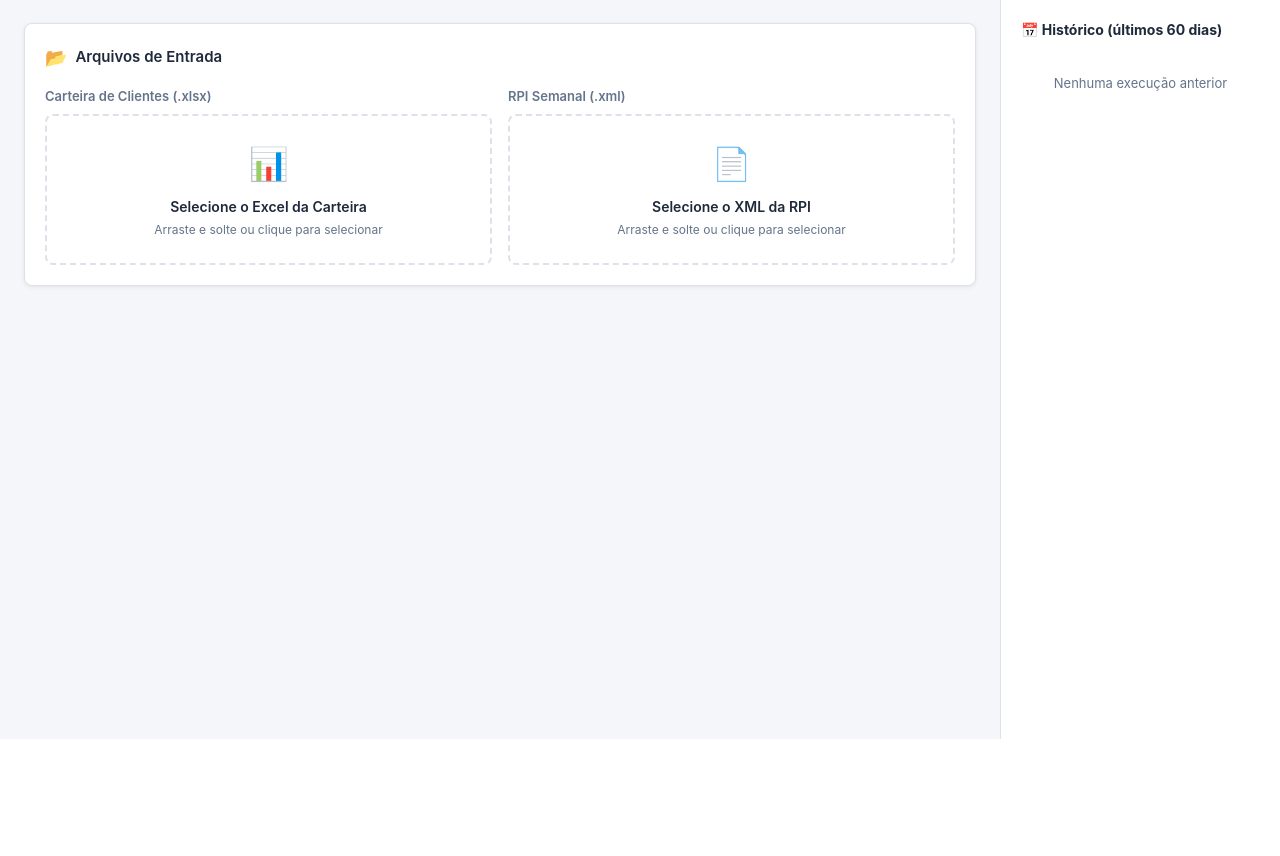
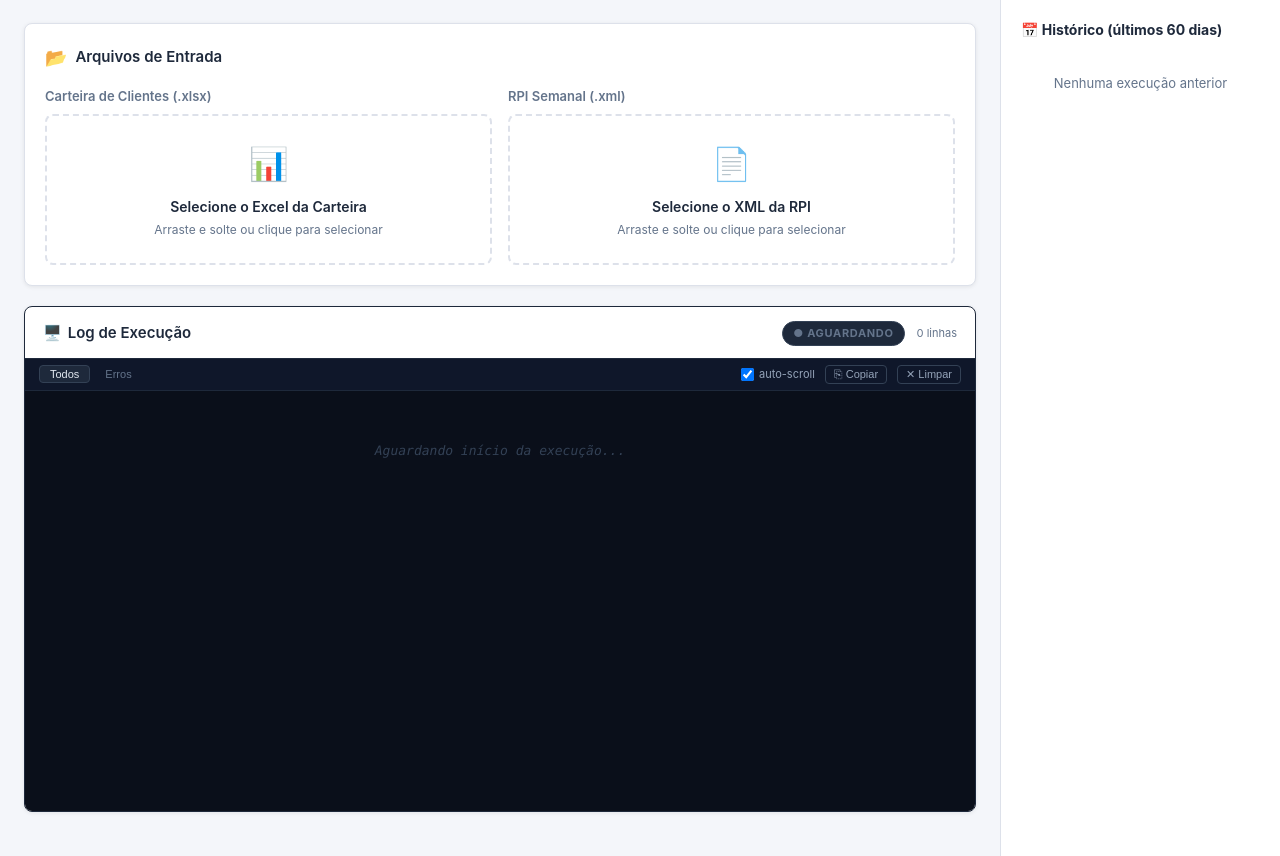
Before and after one commit to JoaoMTiossi/ColidencIA, a FastAPI app: page / in a window 1280 px wide. Shown: the part 84-940 px from the top of the page. Before the commit the page ends 823 px from the top, so only its background shows below. Run offline with FastAPI, Linux system fonts and the light colour scheme; data that the repository does not hold is empty.

Commit message:
Tela de logs dedicada na página de processamento
O log anterior ficava escondido dentro do card de progresso (display:none
até a execução iniciar), tornando-o invisível e difícil de encontrar.

Mudanças:
- HTML: extrai o log para card próprio (#area-log) sempre visível,
  independente do estado de execução. Adiciona toolbar completa com:
  filtro por nível (Todos / Erros), auto-scroll toggle, botão copiar,
  botão limpar. Status badge animado no header.

- CSS: reescreve estilos do log como .log-card dedicado com:
  - header com título + badge de status + contador de linhas
  - toolbar com filtros e ações
  - corpo terminal de 420px (vs 260px anterior)
  - fundo #0a0f1a mais escuro para melhor contraste
  - suporte a classe .log-warn (amarelo) além de error/success
  - badge animado (pulseBadge) durante execução
  - botão clear com hover vermelho

- JS: setLogStatus('idle'|'running'|'done'|'error') atualiza badge;
  _updateLineCount() mantém contador; _applyLogFilter() filtra visualmente
  as entradas sem recarregar; resetLogPanel() agora também zera counter e
  badge. Status badge updated em executar(), conclusão e erro.

https://claude.ai/code/session_01AyehTtBhb8Zi9WsDfcjn2k

```diff
--- a/app/static/app.js
+++ b/app/static/app.js
@@ -237,8 +237,8 @@ async function executar() {
     const data = await resp.json();
     state.execucaoId = data.execucao_id;
 
-    state.logsCount = 0;
     resetLogPanel();
+    setLogStatus('running');
     show($('area-progresso'));
     hide($('area-resultados'));
     iniciarTimer();
@@ -270,10 +270,12 @@ async function verificarStatus() {
     if (data.status === 'concluido') {
       clearInterval(state.pollInterval);
       clearInterval(state.timerInterval);
+      setLogStatus('done');
       await carregarResultados();
     } else if (data.status === 'erro') {
       clearInterval(state.pollInterval);
       clearInterval(state.timerInterval);
+      setLogStatus('error');
       toast(`Erro no pipeline: ${data.erro_msg || 'desconhecido'}`, 'error', 8000);
       $('btn-executar').disabled = false;
       $('btn-executar').textContent = '▶ Executar Análise';
@@ -296,12 +298,35 @@ function atualizarProgresso(data) {
 }
 
 // ---------------------------------------------------------------------------
-// Log de execução
+// Log de execução — tela dedicada
 // ---------------------------------------------------------------------------
+
+let _logFilter = 'all';  // 'all' | 'error'
+
+function setLogStatus(status) {
+  // status: 'idle' | 'running' | 'done' | 'error'
+  const badge = $('log-status-badge');
+  if (!badge) return;
+  badge.className = 'log-status-badge';
+  const labels = { idle: '● AGUARDANDO', running: '● EXECUTANDO', done: '● CONCLUÍDO', error: '● ERRO' };
+  const classes = { running: 'running', done: 'done', error: 'error' };
+  badge.textContent = labels[status] || '● AGUARDANDO';
+  if (classes[status]) badge.classList.add(classes[status]);
+}
+
+function _updateLineCount() {
+  const el = $('log-line-count');
+  if (!el) return;
+  const n = state.logsCount;
+  el.textContent = `${n} ${n === 1 ? 'linha' : 'linhas'}`;
+}
 
 function resetLogPanel() {
   const body = $('log-body');
   if (body) body.innerHTML = '<div class="log-empty">Aguardando início da execução...</div>';
+  state.logsCount = 0;
+  _updateLineCount();
+  setLogStatus('idle');
 }
 
 function _logIcon(pct) {
@@ -322,12 +347,19 @@ function _appendLogEntry(entry) {
   const empty = body.querySelector('.log-empty');
   if (empty) empty.remove();
 
+  const isError = entry.msg.startsWith('❌') || entry.pct < 0;
+  const isWarn  = entry.msg.startsWith('⚠');
+  const isDone  = entry.pct >= 100;
+
   const div = document.createElement('div');
-  const isError = entry.msg.startsWith('❌') || entry.pct < 0;
-  const isDone  = entry.pct >= 100;
-  div.className = 'log-entry' + (isError ? ' log-error' : isDone ? ' log-success' : '');
+  let cls = 'log-entry';
+  if (isError) cls += ' log-error';
+  else if (isDone) cls += ' log-success';
+  else if (isWarn) cls += ' log-warn';
+  if (_logFilter === 'error' && !isError) cls += ' log-hidden';
+  div.className = cls;
 
-  const pctStr = entry.pct < 0 ? 'ERR' : String(entry.pct).padStart(3) + '%';
+  const pctStr = entry.pct < 0 ? ' ERR' : String(entry.pct).padStart(3) + '%';
   div.innerHTML =
     `<span class="log-ts">[${esc(entry.ts)}]</span>` +
     `<span class="log-pct">${pctStr}</span>` +
@@ -337,15 +369,27 @@ function _appendLogEntry(entry) {
   body.appendChild(div);
 
   const autoScroll = $('log-autoscroll');
-  if (!autoScroll || autoScroll.checked) {
-    body.scrollTop = body.scrollHeight;
-  }
+  if (!autoScroll || autoScroll.checked) body.scrollTop = body.scrollHeight;
 }
 
 function atualizarLog(logs) {
   if (!logs || logs.length <= state.logsCount) return;
   logs.slice(state.logsCount).forEach(_appendLogEntry);
   state.logsCount = logs.length;
+  _updateLineCount();
+}
+
+function _applyLogFilter(filter) {
+  _logFilter = filter;
+  document.querySelectorAll('.log-filter-btn').forEach(btn => {
+    btn.classList.toggle('active', btn.dataset.filter === filter);
+  });
+  document.querySelectorAll('#log-body .log-entry').forEach(el => {
+    const isError = el.classList.contains('log-error');
+    el.classList.toggle('log-hidden', filter === 'error' && !isError);
+  });
+  const body = $('log-body');
+  if (body && _logFilter !== 'error') body.scrollTop = body.scrollHeight;
 }
 
 // ---------------------------------------------------------------------------
@@ -586,6 +630,7 @@ document.addEventListener('DOMContentLoaded', () => {
   if (filtroTipo) filtroTipo.addEventListener('change', aplicarFiltros);
   if (filtroClass) filtroClass.addEventListener('change', aplicarFiltros);
 
+  // Log — copiar
   const btnCopyLog = $('log-btn-copy');
   if (btnCopyLog) {
     btnCopyLog.addEventListener('click', () => {
@@ -598,6 +643,22 @@ document.addEventListener('DOMContentLoaded', () => {
     });
   }
 
+  // Log — limpar
+  const btnClearLog = $('log-btn-clear');
+  if (btnClearLog) {
+    btnClearLog.addEventListener('click', () => {
+      const body = $('log-body');
+      if (body) body.innerHTML = '<div class="log-empty">Log limpo manualmente.</div>';
+      state.logsCount = 0;
+      _updateLineCount();
+    });
+  }
+
+  // Log — filtro por nível
+  document.querySelectorAll('.log-filter-btn').forEach(btn => {
+    btn.addEventListener('click', () => _applyLogFilter(btn.dataset.filter));
+  });
+
   carregarHistorico();
   hide($('config-card'));
 });
--- a/app/static/style.css
+++ b/app/static/style.css
@@ -420,32 +420,98 @@ tr:hover td { background: #fafbfc; }
 .toast.info { background: var(--color-oposicao-bg); color: var(--color-oposicao); border: 1px solid #93c5fd; }
 @keyframes slideIn { from { opacity:0; transform: translateY(16px); } to { opacity:1; transform:none; } }
 
-/* ---------- Log de Execução ---------- */
-.log-panel {
-  border: 1px solid var(--color-border);
-  border-radius: var(--radius);
+/* ---------- Log de Execução — card dedicado ---------- */
+.log-card {
+  padding: 0 !important;
   overflow: hidden;
+  border: 1px solid #1e293b;
 }
 
-.log-header {
+.log-card-header {
   display: flex;
   align-items: center;
   justify-content: space-between;
-  padding: 8px 14px;
-  background: #1e293b;
+  padding: 14px 18px 12px;
+  border-bottom: 1px solid #1e293b;
 }
 
-.log-title {
-  font-size: 12px;
+.log-card-title {
+  font-size: 15px;
   font-weight: 600;
-  color: #e2e8f0;
-  letter-spacing: .04em;
+  color: var(--color-text);
+  display: flex;
+  align-items: center;
+  gap: 6px;
 }
 
-.log-actions {
+.log-card-meta {
   display: flex;
   align-items: center;
   gap: 12px;
+}
+
+.log-status-badge {
+  font-size: 11px;
+  font-weight: 700;
+  letter-spacing: .06em;
+  padding: 3px 10px;
+  border-radius: 20px;
+  background: #1e293b;
+  color: #64748b;
+  border: 1px solid #334155;
+  transition: background .3s, color .3s;
+}
+.log-status-badge.running {
+  background: #1e3a5f;
+  color: #60a5fa;
+  border-color: #3b82f6;
+  animation: pulseBadge 1.5s ease-in-out infinite;
+}
+.log-status-badge.done   { background: #14532d; color: #4ade80; border-color: #22c55e; }
+.log-status-badge.error  { background: #450a0a; color: #f87171; border-color: #ef4444; }
+@keyframes pulseBadge {
+  0%, 100% { opacity: 1; }
+  50%       { opacity: .6; }
+}
+
+.log-line-count {
+  font-size: 11px;
+  color: #64748b;
+  font-variant-numeric: tabular-nums;
+}
+
+.log-toolbar {
+  display: flex;
+  align-items: center;
+  justify-content: space-between;
+  padding: 6px 14px;
+  background: #0f172a;
+  border-bottom: 1px solid #1e293b;
+  gap: 12px;
+}
+
+.log-filter-tabs {
+  display: flex;
+  gap: 4px;
+}
+
+.log-filter-btn {
+  background: none;
+  border: 1px solid transparent;
+  border-radius: 4px;
+  padding: 2px 10px;
+  font-size: 11px;
+  color: #64748b;
+  cursor: pointer;
+  transition: all .15s;
+}
+.log-filter-btn:hover  { color: #94a3b8; border-color: #334155; }
+.log-filter-btn.active { background: #1e293b; color: #e2e8f0; border-color: #334155; }
+
+.log-toolbar-actions {
+  display: flex;
+  align-items: center;
+  gap: 10px;
 }
 
 .log-autoscroll-label {
@@ -458,9 +524,10 @@ tr:hover td { background: #fafbfc; }
   user-select: none;
 }
 
-.log-btn-copy {
+.log-btn-copy,
+.log-btn-clear {
   background: none;
-  border: 1px solid #475569;
+  border: 1px solid #334155;
   color: #94a3b8;
   border-radius: 4px;
   padding: 2px 8px;
@@ -468,50 +535,55 @@ tr:hover td { background: #fafbfc; }
   cursor: pointer;
   transition: background .15s, color .15s;
 }
-.log-btn-copy:hover { background: #334155; color: #e2e8f0; border-color: #64748b; }
+.log-btn-copy:hover  { background: #1e293b; color: #e2e8f0; border-color: #64748b; }
+.log-btn-clear:hover { background: #450a0a; color: #fca5a5; border-color: #ef4444; }
 
 .log-body {
-  background: #0f172a;
+  background: #0a0f1a;
   font-family: 'Consolas', 'Courier New', monospace;
   font-size: 12px;
-  padding: 8px 10px;
-  height: 260px;
+  padding: 10px 14px;
+  height: 420px;
   overflow-y: auto;
   scrollbar-width: thin;
-  scrollbar-color: #334155 #0f172a;
+  scrollbar-color: #1e293b #0a0f1a;
 }
-.log-body::-webkit-scrollbar { width: 6px; }
-.log-body::-webkit-scrollbar-track { background: #0f172a; }
-.log-body::-webkit-scrollbar-thumb { background: #334155; border-radius: 3px; }
+.log-body::-webkit-scrollbar       { width: 6px; }
+.log-body::-webkit-scrollbar-track { background: #0a0f1a; }
+.log-body::-webkit-scrollbar-thumb { background: #1e293b; border-radius: 3px; }
 
 .log-empty {
-  color: #475569;
+  color: #334155;
   font-style: italic;
   text-align: center;
-  padding: 24px 0;
+  padding: 40px 0;
+  font-size: 13px;
 }
 
 .log-entry {
   display: flex;
   align-items: baseline;
   gap: 8px;
-  padding: 3px 2px;
-  border-bottom: 1px solid #1e293b;
+  padding: 4px 2px;
+  border-bottom: 1px solid #0f172a;
   line-height: 1.5;
-  animation: logFadeIn .2s ease;
+  animation: logFadeIn .15s ease;
 }
 .log-entry:last-child { border-bottom: none; }
-@keyframes logFadeIn { from { opacity: 0; transform: translateY(4px); } to { opacity: 1; transform: none; } }
+.log-entry.log-hidden { display: none; }
+@keyframes logFadeIn { from { opacity: 0; transform: translateY(3px); } to { opacity: 1; transform: none; } }
 
-.log-ts   { color: #475569; min-width: 70px; flex-shrink: 0; }
-.log-pct  { color: #64748b; min-width: 38px; text-align: right; flex-shrink: 0; font-variant-numeric: tabular-nums; }
+.log-ts   { color: #334155; min-width: 72px; flex-shrink: 0; }
+.log-pct  { color: #475569; min-width: 38px; text-align: right; flex-shrink: 0; font-variant-numeric: tabular-nums; }
 .log-icon { min-width: 22px; text-align: center; flex-shrink: 0; }
-.log-msg  { color: #cbd5e1; flex: 1; word-break: break-word; }
+.log-msg  { color: #94a3b8; flex: 1; word-break: break-word; }
 
-.log-entry.log-error .log-msg  { color: #f87171; }
-.log-entry.log-error .log-pct  { color: #f87171; }
-.log-entry.log-success .log-msg { color: #4ade80; }
-.log-entry.log-success .log-pct { color: #4ade80; }
+.log-entry.log-error   .log-msg  { color: #f87171; }
+.log-entry.log-error   .log-pct  { color: #f87171; }
+.log-entry.log-error   .log-ts   { color: #7f1d1d; }
+.log-entry.log-success .log-msg  { color: #4ade80; }
+.log-entry.log-success .log-pct  { color: #22c55e; }
+.log-entry.log-warn    .log-msg  { color: #fbbf24; }
 
 /* ---------- Responsive ---------- */
 @media (max-width: 900px) {
--- a/app/templates/index.html
+++ b/app/templates/index.html
@@ -112,22 +112,37 @@
           <span>Gerando relatório</span>
         </li>
       </ul>
+    </div>
 
-      <!-- Log de execução -->
-      <div class="log-panel" style="margin-top:20px">
-        <div class="log-header">
-          <span class="log-title">📋 Log de Execução</span>
-          <div class="log-actions">
+    <!-- 3b. Log de Execução (sempre visível) -->
+    <div class="card log-card" id="area-log">
+      <div class="log-card-header">
+        <div class="log-card-title">
+          <span class="icon">🖥️</span> Log de Execução
+        </div>
+        <div class="log-card-meta">
+          <span class="log-status-badge" id="log-status-badge">● AGUARDANDO</span>
+          <span class="log-line-count" id="log-line-count">0 linhas</span>
+        </div>
+      </div>
+
+      <div class="log-toolbar">
+        <div class="log-filter-tabs">
+          <button class="log-filter-btn active" data-filter="all">Todos</button>
+          <button class="log-filter-btn" data-filter="error">Erros</button>
+        </div>
+        <div class="log-toolbar-actions">
           <label class="log-autoscroll-label">
             <input type="checkbox" id="log-autoscroll" checked>
             auto-scroll
           </label>
           <button class="log-btn-copy" id="log-btn-copy" title="Copiar log completo">⎘ Copiar</button>
+          <button class="log-btn-clear" id="log-btn-clear" title="Limpar log">✕ Limpar</button>
         </div>
       </div>
+
       <div class="log-body" id="log-body">
         <div class="log-empty">Aguardando início da execução...</div>
-        </div>
       </div>
     </div>
 
```
Lines whose indentation alone changed are shown as unchanged.
